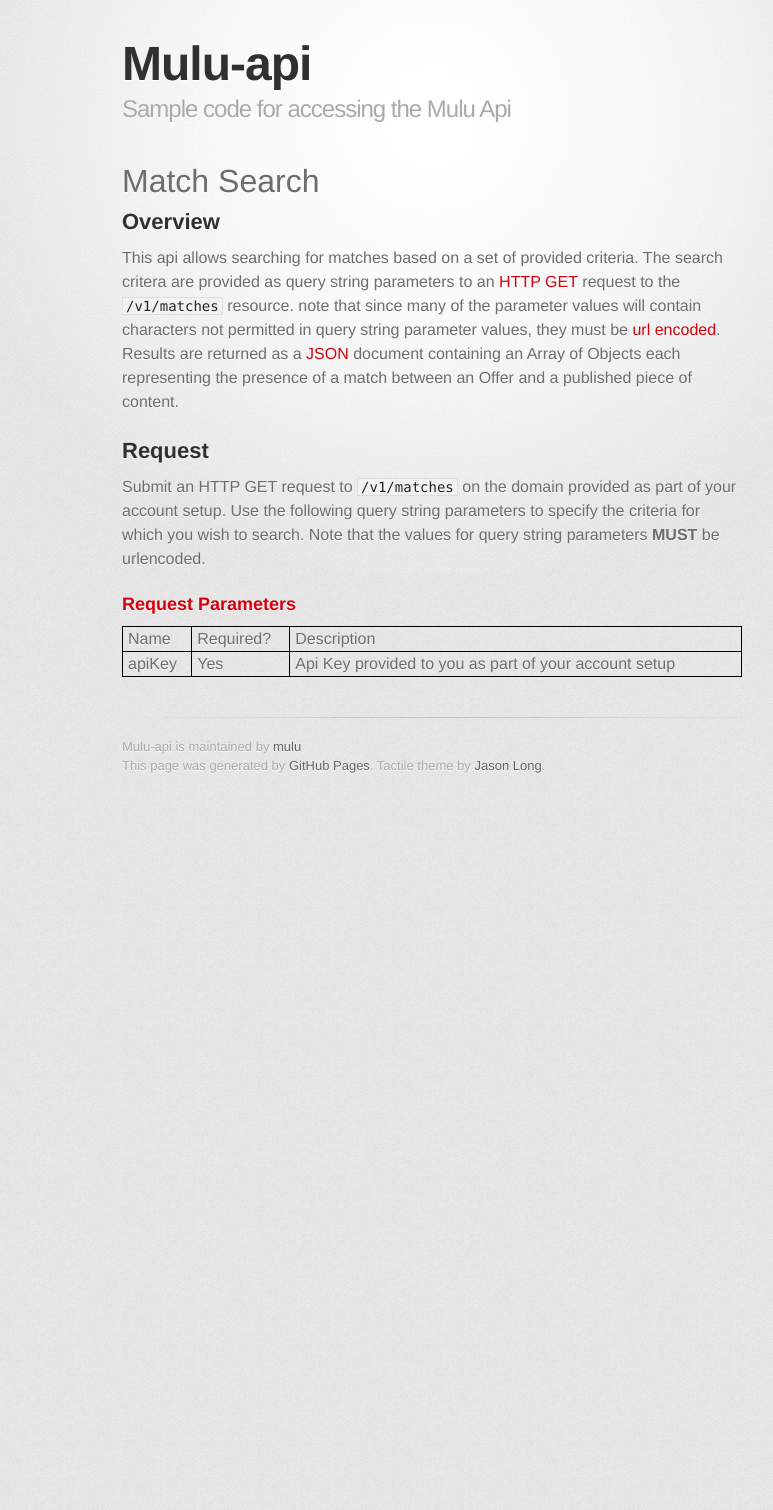
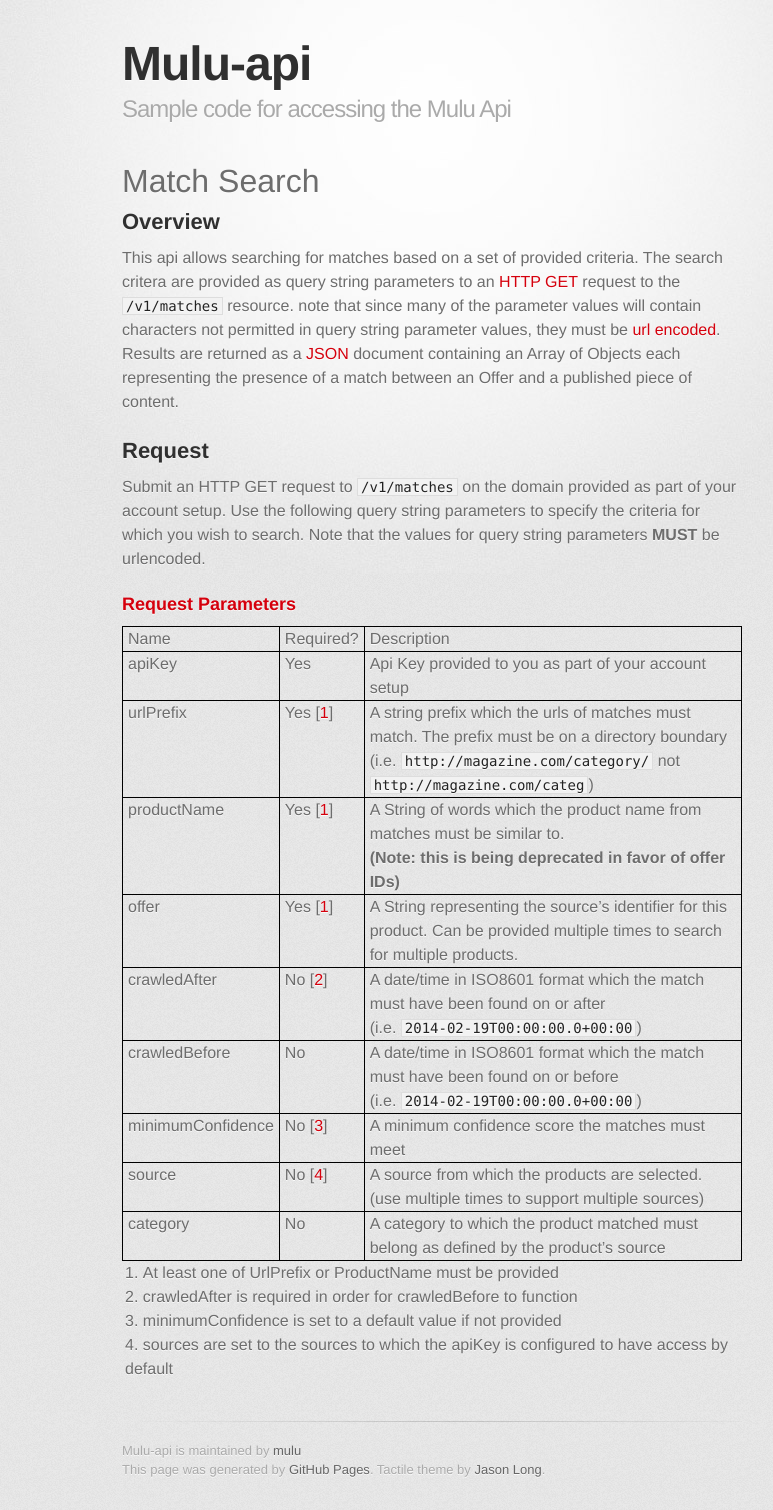
Before and after one commit to mulu/mulu.github.io, a Jekyll site: the page built from docs/api_overview.md, in a window 1280 px wide. Shown: the whole page, without its empty margins (208-981 px from the left). Built offline with Jekyll 4.4.1, drawn with Linux system fonts in a browser that asks for light colours; some web fonts are replaced; before the commit the page ends 900 px from its top, so only the background shows below that.

Commit message:
Add all Request Parameters

```diff
--- a/docs/api_overview.md
+++ b/docs/api_overview.md
@@ -26,3 +26,16 @@
 | Name | Required? | Description |
 |:---+:---+:---|
 | apiKey | Yes | Api Key provided to you as part of your account setup |
+| urlPrefix | Yes &#91;[1](#reqParam1)&#93; | A string prefix which the urls of matches must match. The prefix must be on a directory boundary<br>(i.e. `http://magazine.com/category/` not `http://magazine.com/categ`) |
+| productName | Yes &#91;[1](#reqParam1)&#93; | A String of words which the product name from matches must be similar to.<br>**(Note: this is being deprecated in favor of offer IDs)** |
+| offer | Yes &#91;[1](#reqParam1)&#93; | A String representing the source's identifier for this product. Can be provided multiple times to search for multiple products. |
+| crawledAfter | No &#91;[2](#reqParam2)&#93; | A date/time in ISO8601 format which the match must have been found on or after<br>(i.e. `2014-02-19T00:00:00.0+00:00`) |
+| crawledBefore | No | A date/time in ISO8601 format which the match must have been found on or before<br>(i.e. `2014-02-19T00:00:00.0+00:00`) |
+| minimumConfidence | No &#91;[3](#reqParam3)&#93; | A minimum confidence score the matches must meet |
+| source | No &#91;[4](#reqParam4)&#93; | A source from which the products are selected. (use multiple times to support multiple sources) |
+| category | No | A category to which the product matched must belong as defined by the product's source |
+
+1. At least one of UrlPrefix or ProductName must be provided<a name="reqParam1"> </a>
+2. crawledAfter is required in order for crawledBefore to function<a name="reqParam2"> </a>
+3. minimumConfidence is set to a default value if not provided<a name="reqParam3"> </a>
+4. sources are set to the sources to which the apiKey is configured to have access by default<a name="reqParam4"> </a>
```
